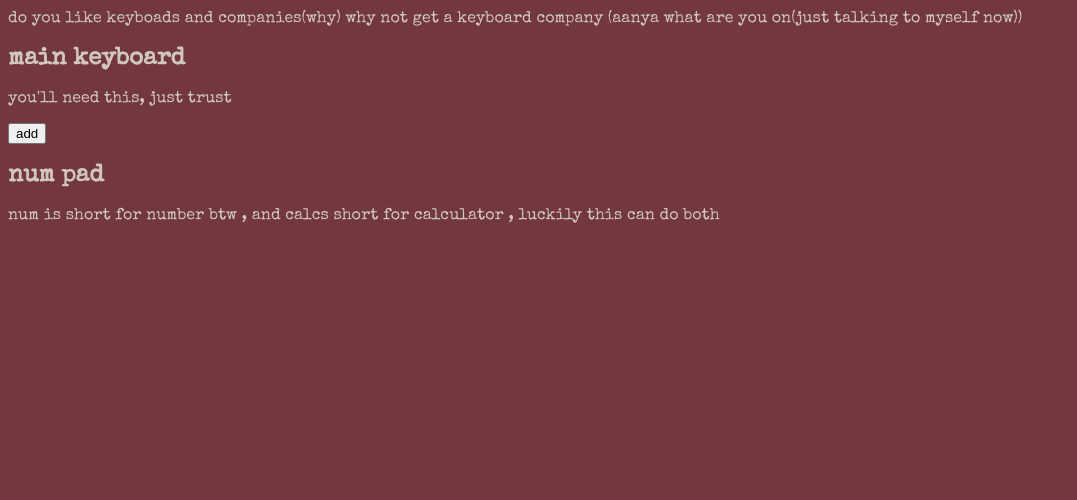
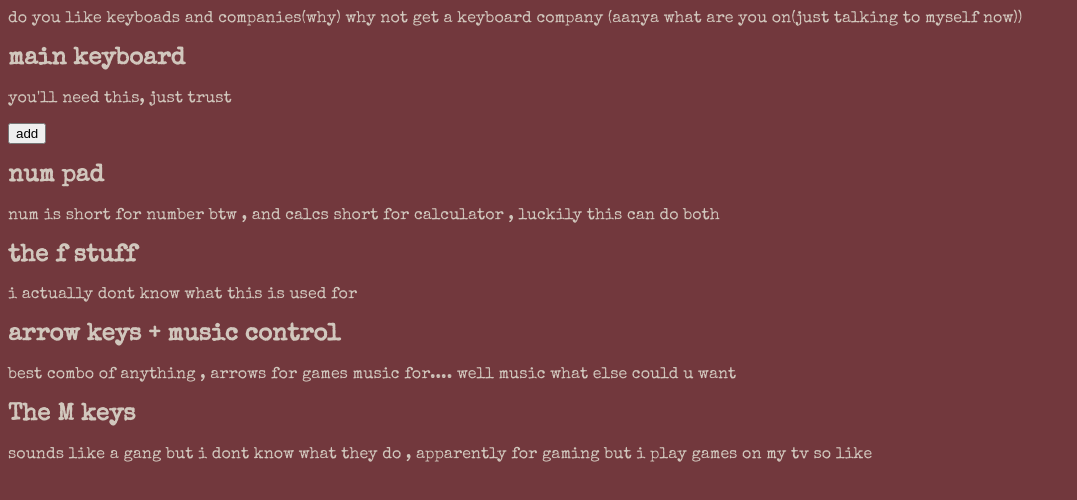
Before and after one commit to wisegirl139-sudo/keyboard-and-co, a plain HTML site: page index.html in a window 1280 px wide. Shown: the part 106-606 px from the top of the page, without its empty margins (0-1077 px from the left). Drawn offline with nearby package versions, Linux system fonts and the light colour scheme.

Commit message:
cards done wipee

```diff
--- a/index.html
+++ b/index.html
@@ -26,6 +26,21 @@
                     <h2>num pad</h2>
                     <p>num is short for number btw , and calcs short for calculator , luckily this can do both</p>
                 </div>
+                <div class="card">
+                    <div class="cardimg"></div>
+                    <h2>the f stuff</h2>
+                    <p>i actually dont know what this is used for</p>
+                </div>
+                <div class="card">
+                    <div class="cardimg"></div>
+                    <h2>arrow keys + music control</h2>
+                    <p> best combo of anything , arrows for games music for.... well music  what else could u want</p>
+                </div>
+                <div class="card">
+                    <div class="cardimg"></div>
+                    <h2>The M keys</h2>
+                    <p>sounds like a gang but i dont know what they do , apparently for gaming but i play games on my tv so like</p>
+                </div>
             </div>
 
         </main>
```
